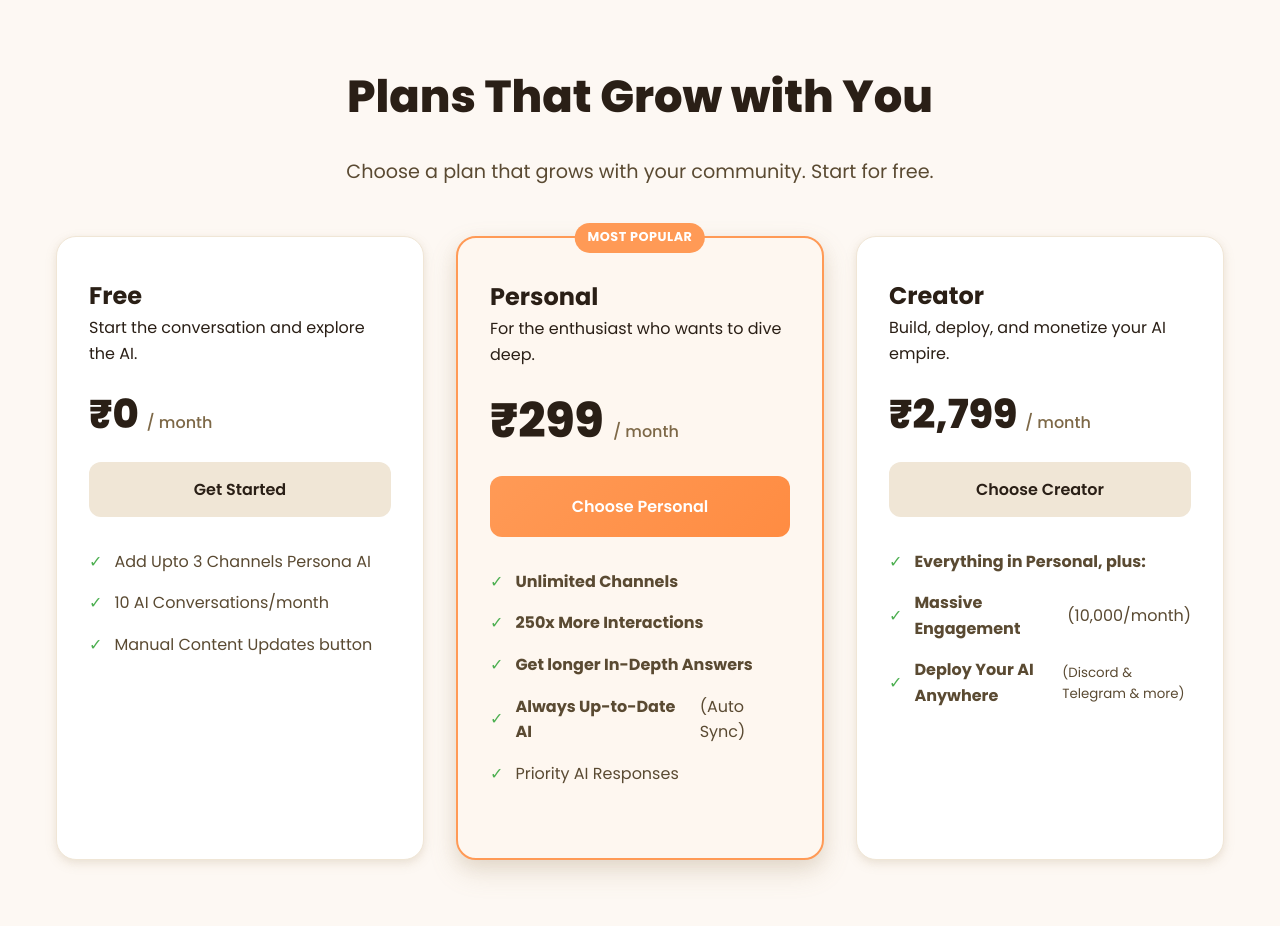
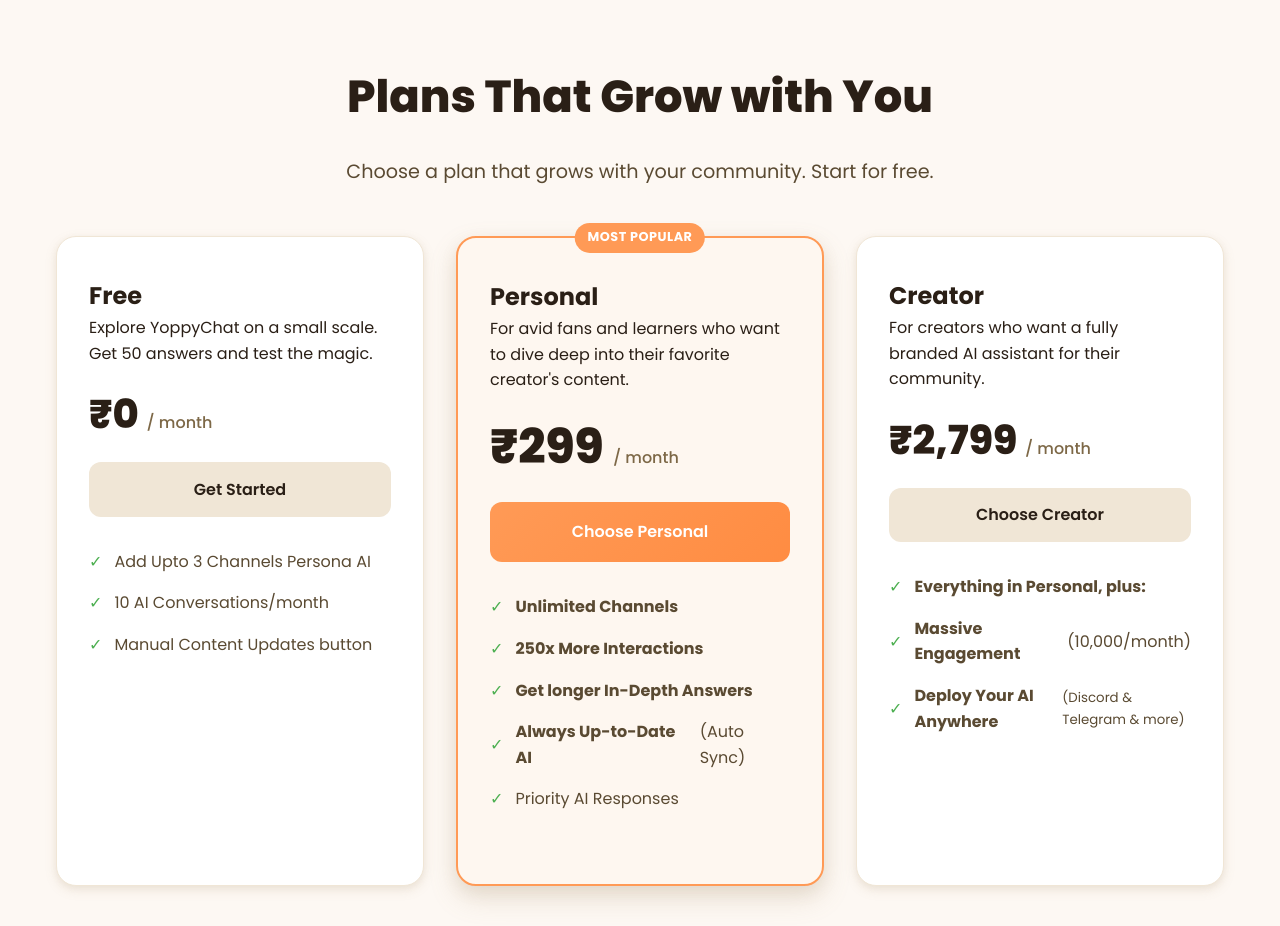
Before and after one commit to r3796739-sketch/t5, a Flask app: page / in a window 1280 px wide. Shown: the part 3569-4495 px from the top of the page. Run offline with Flask 3, Linux system fonts and the light colour scheme; some libraries are stand-ins or nearby versions.

Commit message:
Add files via upload

```diff
--- a/templates/base.html
+++ b/templates/base.html
@@ -240,7 +240,7 @@
                         {% if user_status and user_status.plan_name == 'Personal' %}
                             <a class="btn-pricing btn-pricing-disabled">Current Plan</a>
                         {% else %}
-                            <a href="#" onclick="buySubscription('personal', this)" class="btn-pricing btn-pricing-neutral">Choose Creator</a>
+                            <a href="#" onclick="buySubscription('personal', this)" class="btn-pricing btn-pricing-accent">Choose Creator</a>
                         {% endif %}
                          <ul class="pricing-features">
                              <li><span class="icon">✓</span><strong>Unlimited Channels</strong></li>
--- a/templates/landing.html
+++ b/templates/landing.html
@@ -890,9 +890,11 @@
                 <h2 class="section-title">Plans That Grow with You</h2>
                 <p class="section-subtitle">Choose a plan that grows with your community. Start for free.</p>
                 <div class="pricing-grid">
-                     <div class="pricing-card">
+                     <div class="pricing-card" data-plan-type="free">
                          <h4>Free</h4>
-                         <p class="text-muted">Start the conversation and explore the AI.</p>
+                         <p class="text-muted">Explore YoppyChat on a small scale. Get 50 answers and test the magic.
+
+</p>
                          <p class="price">₹0 <span>/ month</span></p>
                          <a href="{{ url_for('channel') }}" class="btn-pricing btn-pricing-neutral">Get Started</a>
                          <ul class="pricing-features">
@@ -902,10 +904,10 @@
                          </ul>
                      </div>
 
-                     <div class="pricing-card featured">
+                     <div class="pricing-card featured" data-plan-type="personal">
                          <span class="popular-badge">MOST POPULAR</span>
                          <h4>Personal</h4>
-                         <p class="text-muted">For the enthusiast who wants to dive deep.</p>
+                         <p class="text-muted">For avid fans and learners who want to dive deep into their favorite creator's content.</p>
                          <p class="price price-featured">₹299 <span>/ month</span></p>
                          <a href="#" onclick="buySubscription('personal', this)" class="btn-pricing btn-pricing-accent">Choose Personal</a>
                          <ul class="pricing-features">
@@ -917,9 +919,9 @@
                          </ul>
                      </div>
 
-                     <div class="pricing-card">
+                     <div class="pricing-card" data-plan-type="creator">
                          <h4>Creator</h4>
-                         <p class="text-muted">Build, deploy, and monetize your AI empire.</p>
+                         <p class="text-muted">For creators who want a fully branded AI assistant for their community.</p>
                          <p class="price">₹2,799 <span>/ month</span></p>
                          <a href="#" onclick="buySubscription('creator', this)" class="btn-pricing btn-pricing-neutral">Choose Creator</a>
                          <ul class="pricing-features">
```
